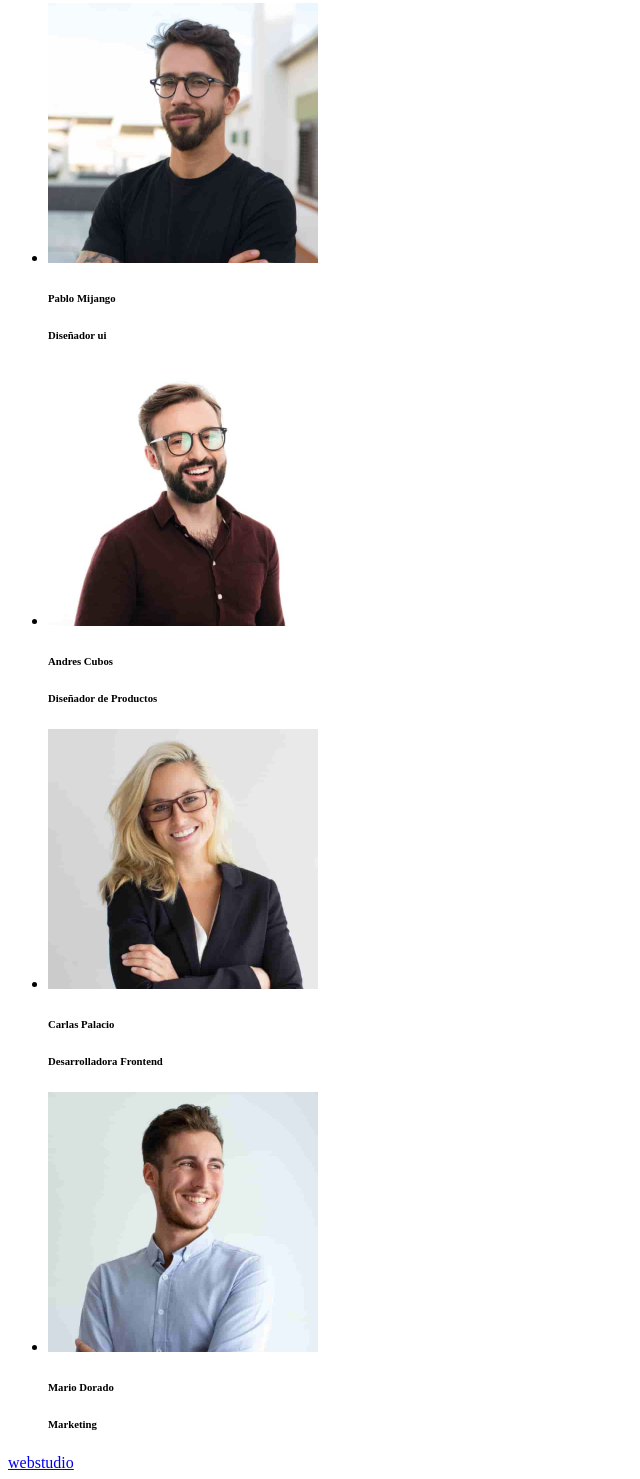
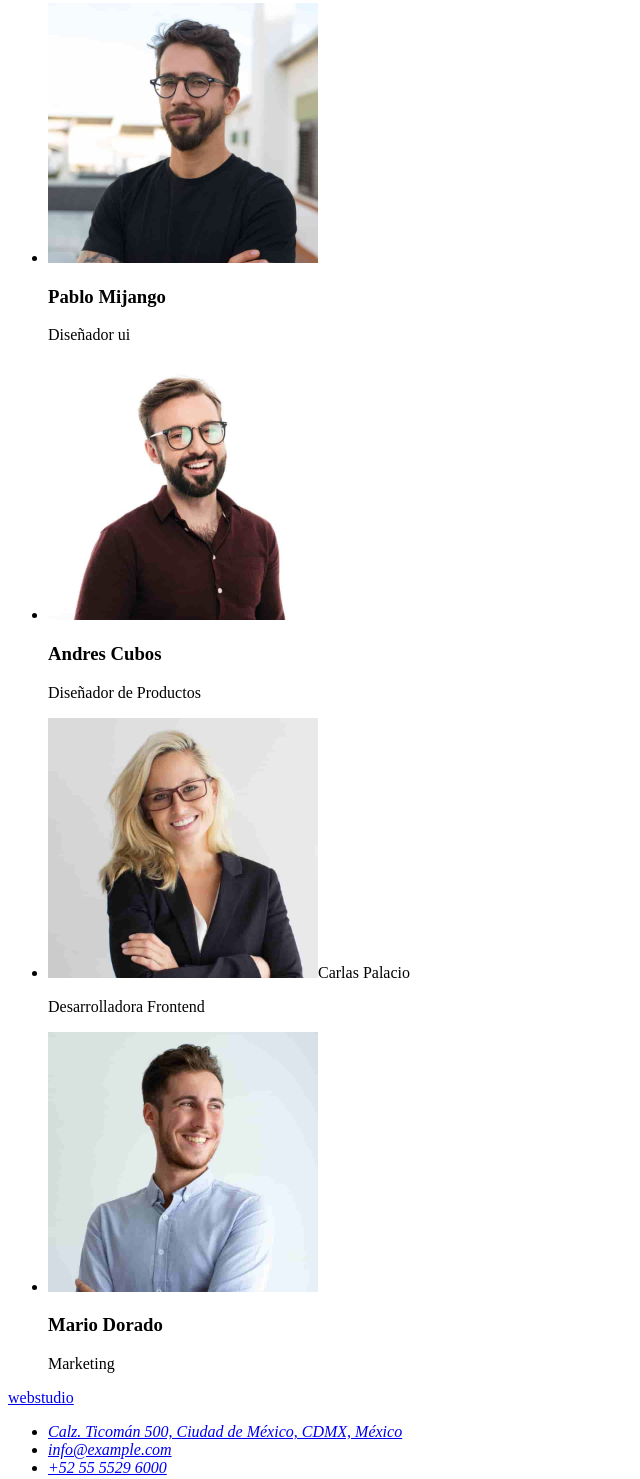
Before and after one commit to axel-31-hub/proyecto1, a plain HTML site: page index.html in a window 1280 px wide. Shown: the part 1390-2869 px from the top of the page, without its empty margins (0-640 px from the left). Drawn offline with Linux system fonts and the light colour scheme.

Commit message:
actualizado

```diff
--- a/index.html
+++ b/index.html
@@ -5,6 +5,7 @@
     <meta name="viewport" content="width=device-width, initial-scale=1.0" />
     <title>Document</title>
   </head>
+  <body>
   <header>
     <a href="#">webstudio</a>
     <nav>
@@ -19,14 +20,10 @@
       <li><a href="tel:+525555296000">+55 5529 6000</a></li>
     </ul>
   </header>
-  <main>
   <section>
-
     <h1>SOLUCIONES EFICACES PARA SU NEGOCIO</h1>
     <button type="button">Solicite nuestro servicio</button>
-
   </section>
-</main>
     <section>
       <ul>
         <li>
@@ -91,33 +88,34 @@
       <ul>
         <li>
           <img src="./imagen/Pablo_Mijango.jpg" alt="pablo mijango" width="270">
-          <h6>Pablo Mijango</h6>
-          <h6>Diseñador ui</h6>
+          <h3>Pablo Mijango</h3>
+          <P>Diseñador ui</P>
         </li>
         <li>
           <img
             src="./imagen/aAndres_cubos.jpg"
-            alt="andres cubo"
+            alt="andres_cubo"
             width="270">
-            <h6>Andres Cubos</h6>
-            <h6>Diseñador de Productos</h6>
+            <h3>Andres Cubos</h3>
+            <P>Diseñador de Productos</P>
         </li>
         <li>
           <img
             src="./imagen/carlas_palacio.jpg"
             alt="carla palacio"
-            width="270"><h6>Carlas Palacio</h6>
-            <h6>Desarrolladora Frontend</h6>
+            width="270"><h6H3>Carlas Palacio</h6H3>
+            <P>Desarrolladora Frontend</P>
 
         </li>
         <li>
           <img src="./imagen/Mario.jpg" alt="mario dorado" width="270">
-          <h6>Mario Dorado</h6>
-          <h6>Marketing</h6>
+          <h3>Mario Dorado</h3>
+          <p>Marketing</p>
         </li>
       </ul>
     </section>
   </main>
+</body>
   <footer>
     <a href="#">webstudio</a>
     <address>
```
